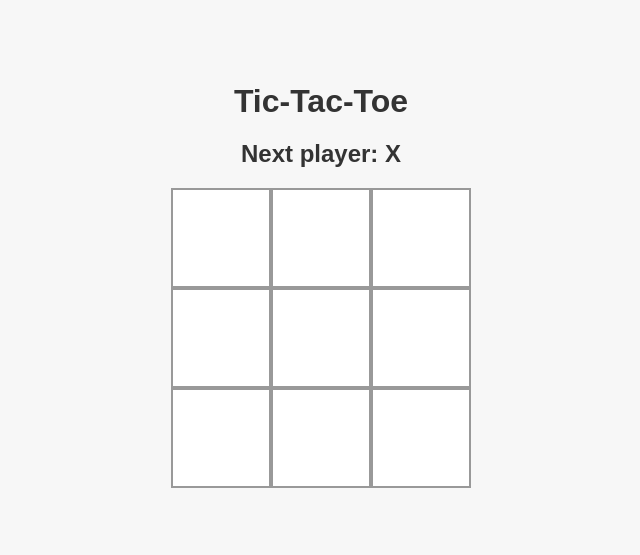
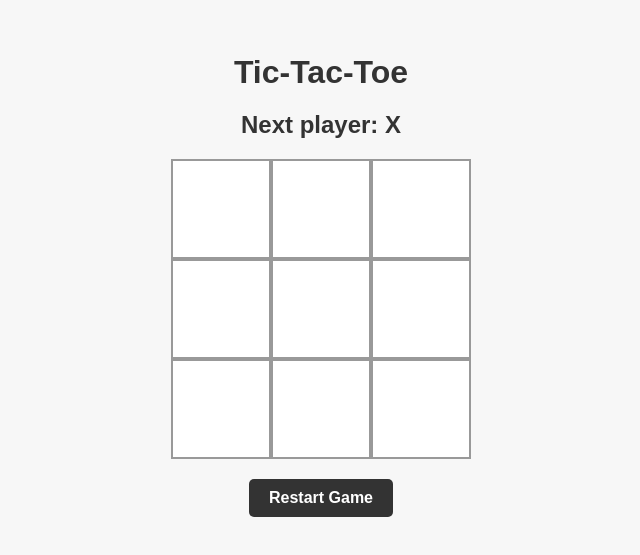
Before and after one commit to SvetozarSlivarov/Tic-Tac-Toe-React, a React (Vite) app: page / in a window 1280 px wide. Shown: the part 133-688 px from the top of the page, without its empty margins (319-959 px from the left). Built offline with nearby package versions, Linux system fonts and the light colour scheme.

Commit message:
Add restart button

```diff
--- a/src/App.css
+++ b/src/App.css
@@ -42,3 +42,19 @@ h1 {
   font-weight: bold;
   color: #333;
 }
+.restart-button {
+  margin-top: 20px;
+  padding: 10px 20px;
+  font-size: 16px;
+  font-weight: bold;
+  color: #fff;
+  background-color: #333;
+  border: none;
+  border-radius: 5px;
+  cursor: pointer;
+  transition: background-color 0.3s ease;
+}
+
+.restart-button:hover {
+  background-color: #555;
+}
--- a/src/components/Board.jsx
+++ b/src/components/Board.jsx
@@ -39,6 +39,10 @@ export default function Board() {
         setSquares(nextSquares);
         setIsXNext(!isXNext);
     }
+    function handleRestart() {
+        setSquares(Array(9).fill(null));
+        setIsXNext(true);
+      }
 
     return (
         <>
@@ -58,6 +62,9 @@ export default function Board() {
                 <Square value={squares[7]} onSquareClick={() => handleClick(7)} />
                 <Square value={squares[8]} onSquareClick={() => handleClick(8)} />
             </div>
+            <button className="restart-button" onClick={handleRestart}>
+                Restart Game
+            </button>
         </>
     );
 }
```
